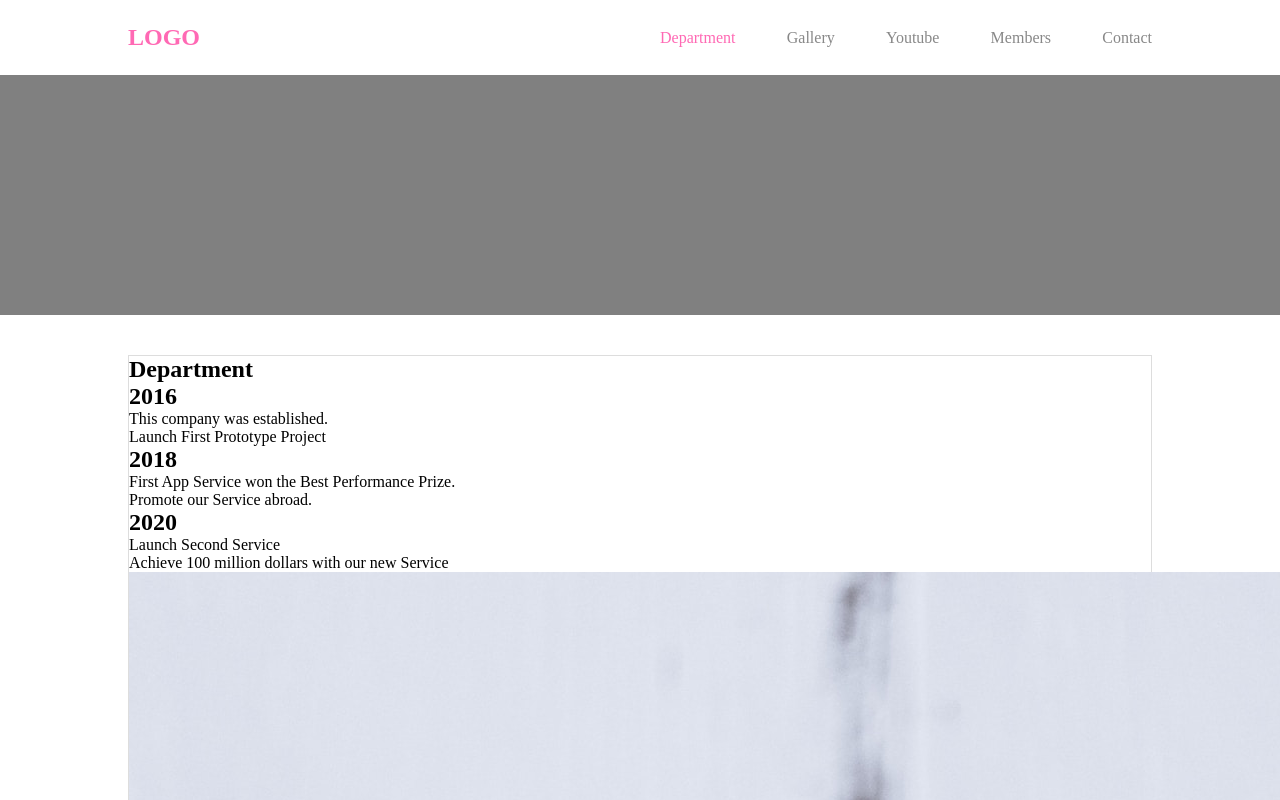
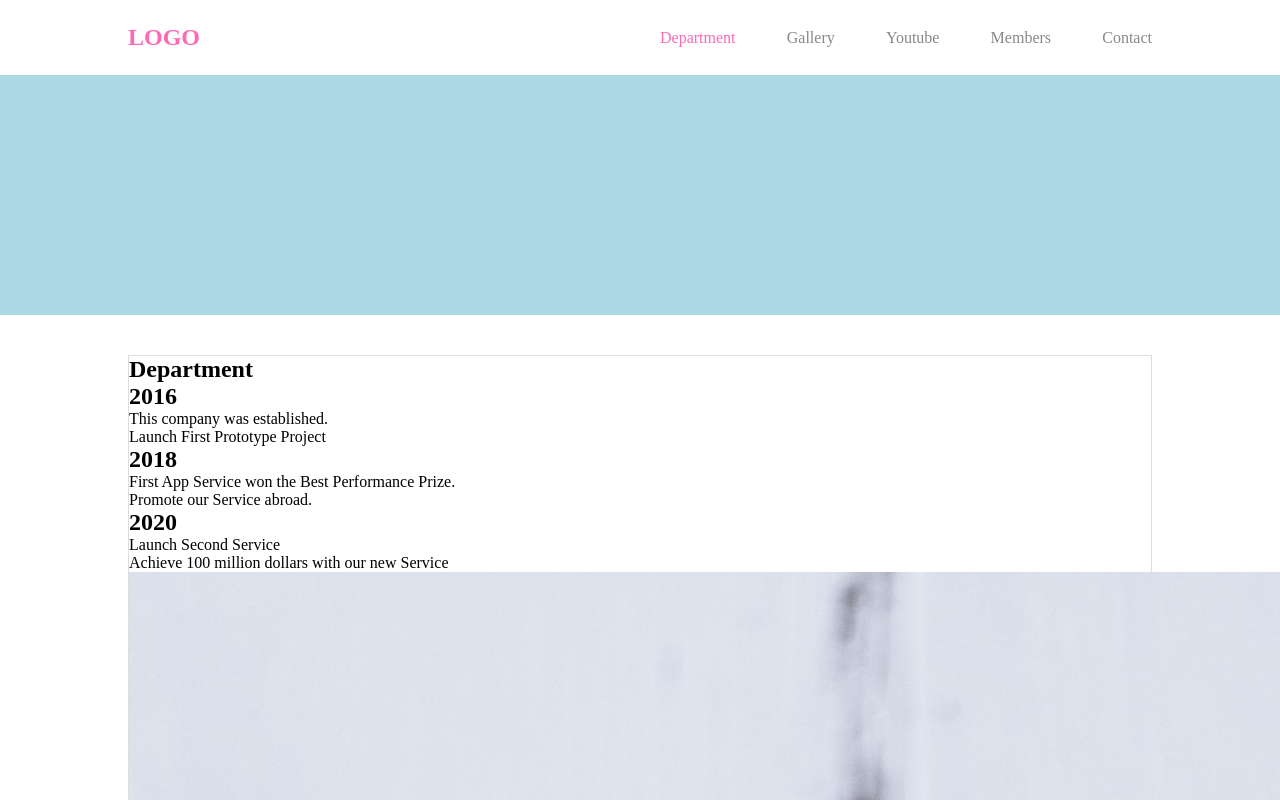
Before and after one commit to lsy0194/react-october, a React (Create React App) app: page /#/department in a window 1280 px wide. Shown: the top 800 px of the page. Built offline with nearby package versions, Linux system fonts and the light colour scheme.

Commit message:
department전용 module scss연결

```diff
--- a/src/components/common/layout/Layout.jsx
+++ b/src/components/common/layout/Layout.jsx
@@ -6,7 +6,7 @@
 		<section className={clsx(styles.layout, styleName)}>
 			<figure></figure>
 
-			<div className={clsx(styles.content)}>
+			<div className={clsx(styles.content, styleName)}>
 				<h1>{title}</h1>
 				{children}
 			</div>
--- a/src/components/sub/department/Department.jsx
+++ b/src/components/sub/department/Department.jsx
@@ -2,6 +2,7 @@
 import Layout from '../../common/layout/Layout';
 //import styles from './Department.module.scss';
 //import clsx from 'clsx';
+import styles from './Department.module.scss';
 const path = process.env.PUBLIC_URL;
 
 export default function Department() {
@@ -27,8 +28,8 @@
 	}, []);
 
 	return (
-		<Layout title={'Department'}>
-			<div>
+		<Layout title={'Department'} styleName={styles.department}>
+			<div className={styles.historyBox}>
 				{History.map((data, idx) => {
 					return (
 						<article key={idx}>
@@ -43,6 +44,7 @@
 					);
 				})}
 			</div>
+			<div className={styles.memberBox}>
 				{Department.map((member, idx) => {
 					return (
 						<article key={idx}>
@@ -54,6 +56,7 @@
 						</article>
 					);
 				})}
+			</div>
 		</Layout>
 	);
 }
--- a/src/components/sub/department/Department.module.scss
+++ b/src/components/sub/department/Department.module.scss
@@ -1,7 +1,8 @@
-.abc {
-	color: red;
+.department {
+	figure {
+		background-color: lightblue;
+	}
 }
-
 /*
   scss
   module.scss 모듈화 (JSX와 style의 분리,JSX의 코드 복잡도는 적지만 관리할 파일이 많아집)
```
Lines whose indentation alone changed are shown as unchanged.
